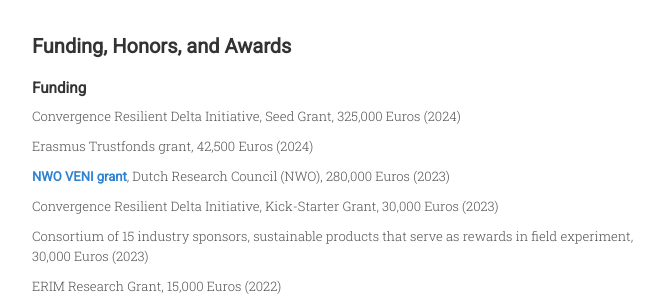
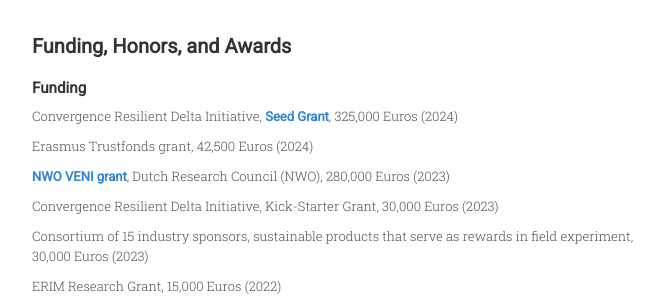
Before and after one commit to sbstn-gbl/sbstn-gbl.github.io, a Jekyll site: the page built from menu/honors.md, in a window 1280 px wide. Shown: the part 171-471 px from the top of the page, without its empty margins (293-957 px from the left). Built offline with Jekyll 4.4.1, drawn with Linux system fonts in a browser that asks for light colours; some web fonts are replaced; part of the change alters nothing that is shown.

Commit message:
formatting

```diff
--- a/menu/honors.md
+++ b/menu/honors.md
@@ -6,7 +6,7 @@ title: Funding, Honors, and Awards
 
 ### Funding
 
-<list>Convergence Resilient Delta Initiative, Seed Grant, 325,000 Euros (2024)</list>
+<list>Convergence Resilient Delta Initiative, <me>Seed Grant</me>, 325,000 Euros (2024)</list>
 <list>Erasmus Trustfonds grant, 42,500 Euros (2024)</list>
 <list><me>NWO VENI grant</me>, Dutch Research Council (NWO), 280,000 Euros (2023)</list>
 <list>Convergence Resilient Delta Initiative, Kick-Starter Grant, 30,000 Euros (2023)</list>
```
